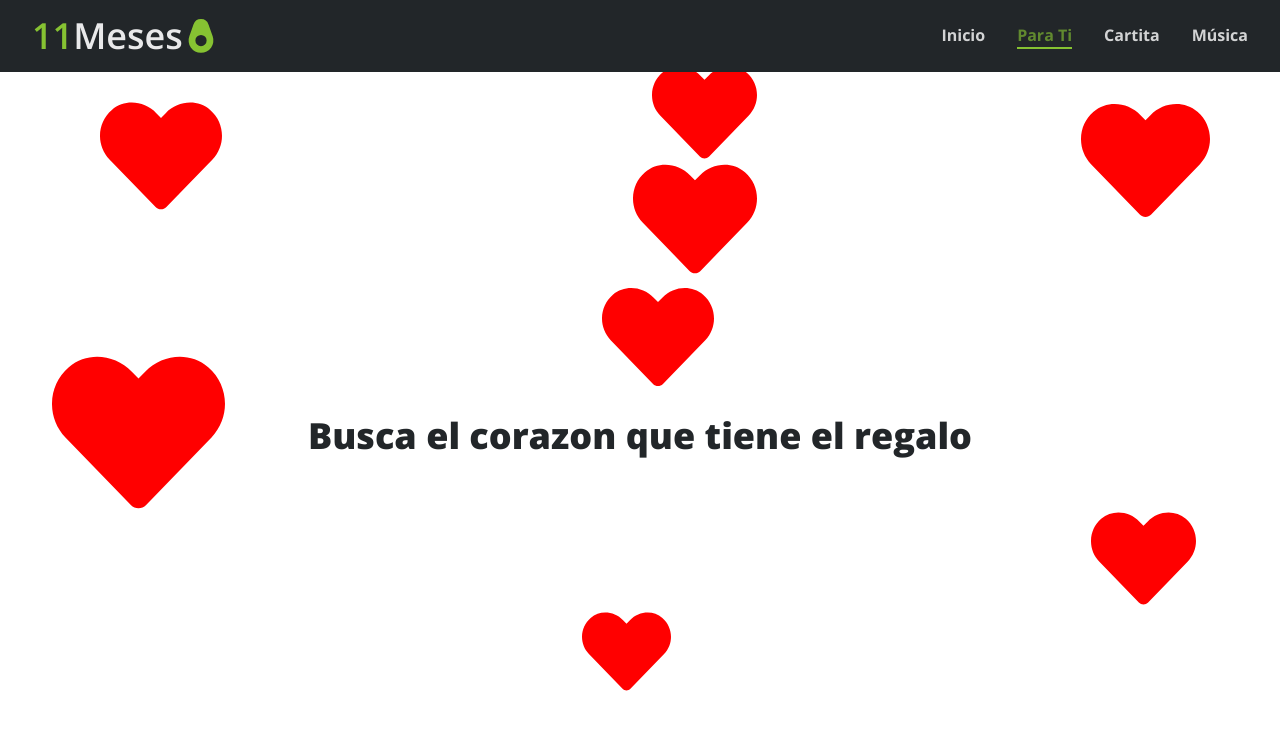
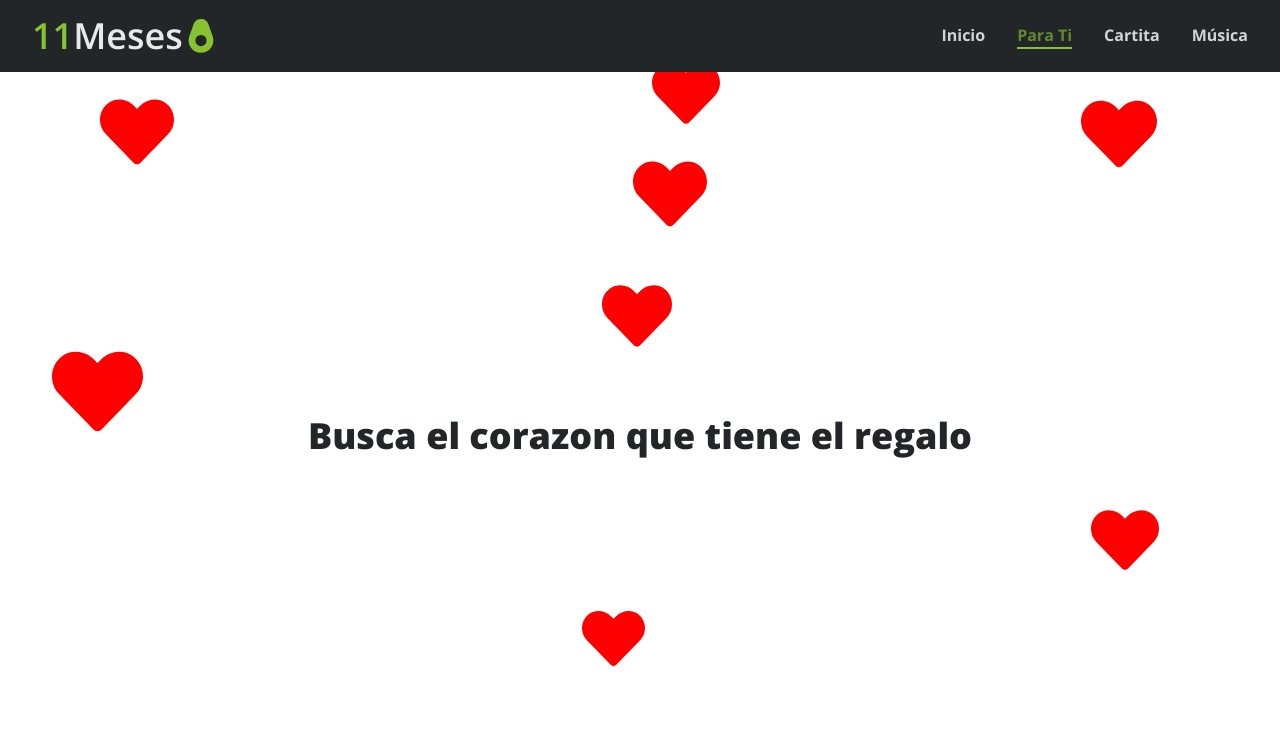
Before and after one commit to stevehndz/11-m, a Next.js app: page /hearts in a window 1280 px wide. Shown: the top 730 px of the page. Built offline with nearby package versions, Linux system fonts and the light colour scheme.

Commit message:
fix: hearts

```diff
--- a/app/hearts/page.jsx
+++ b/app/hearts/page.jsx
@@ -11,8 +11,8 @@ const RandomHearts = () => {
   const hearts = useRef([]);
 
   const getRandomPosition = () => {
-    let width = 0;
-    let height = 0;
+    let width = 1920;
+    let height = 1080;
 
     if (typeof window !== 'undefined') {
       width = window.innerWidth;
@@ -32,7 +32,7 @@ const RandomHearts = () => {
 
   const getRandomSize = () => {
     const minSize = 50;
-    const maxSize = 200;
+    const maxSize = 100;
 
     return Math.floor(Math.random() * (maxSize - minSize) + minSize);
   };
```
